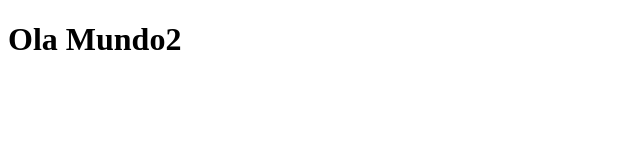
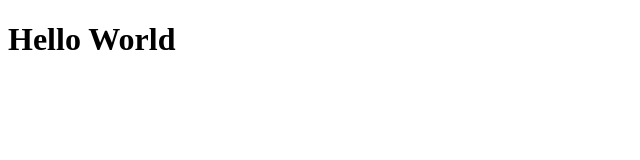
Before and after one commit to paulohsilvavieira/front-end-my-bitcoin, a Next.js app: page / in a window 1280 px wide. Shown: the top 160 px of the page, without its empty margins (0-640 px from the left). Built offline with nearby package versions, Linux system fonts and the light colour scheme.

Commit message:
test: create test index

```diff
--- a/src/pages/index.tsx
+++ b/src/pages/index.tsx
@@ -1,3 +1,3 @@
 export default function Home() {
-  return <h1>Ola Mundo2</h1>;
+  return <h1>Hello World</h1>;
 }
```
Also changed, not shown: .eslintrc.json, 1 other file (tests, documents, lock files or other folders).
